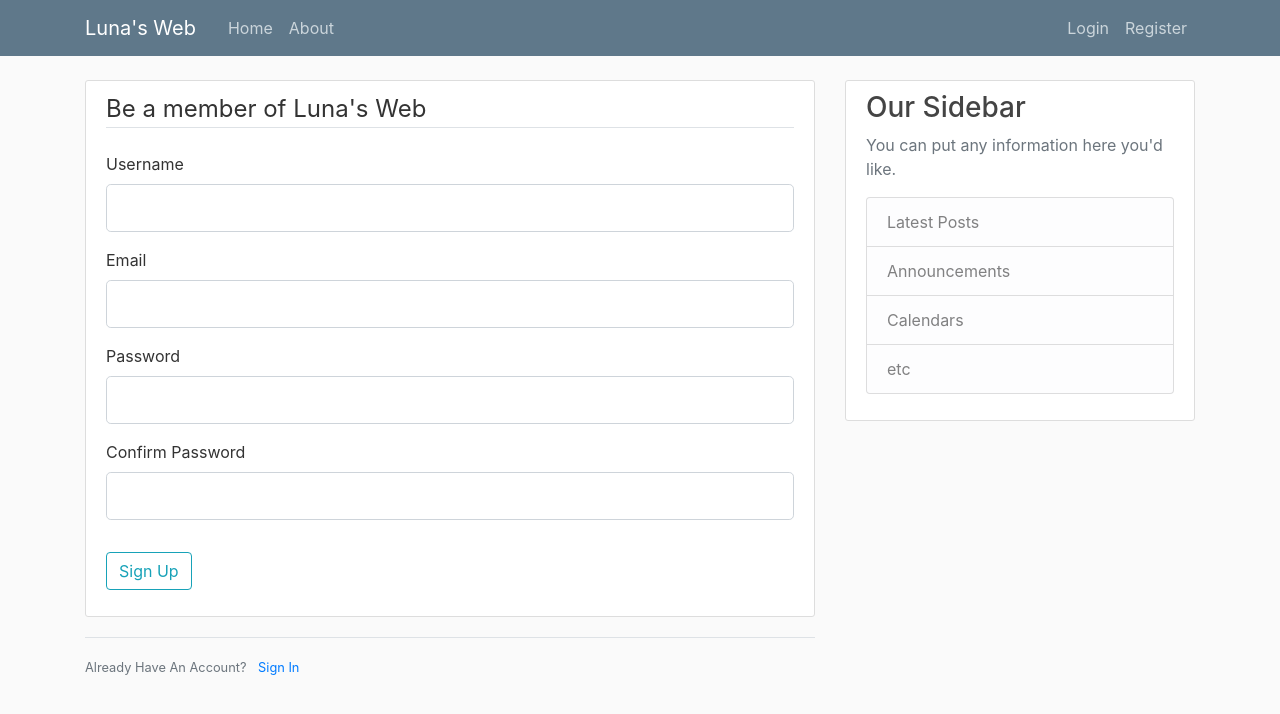
After one commit to JosukeCrazyDiamond/lunaWeb, a Flask app: page /register in a window 1280 px wide. The commit adds this page. Shown: the top 714 px of the page. Run offline with Flask 2, Linux system fonts and the light colour scheme; some libraries are stand-ins or nearby versions.

Commit message:
register function

```diff
--- /dev/null
+++ b/forms.py
@@ -0,0 +1,18 @@
+from flask_wtf import FlaskForm
+from wtforms import StringField, PasswordField,SubmitField,BooleanField
+from wtforms.validators import DataRequired, Length, Email, EqualTo
+
+class RegForm(FlaskForm):
+    # datarequired means it cannot be empty
+    username = StringField('Username', validators=[DataRequired(), Length(min=2, max=20)])
+    email = StringField('Email', validators=[DataRequired(), Email()])
+    password = PasswordField('Password', validators=[DataRequired()])
+    confirm_password = PasswordField('Confirm Password', validators=[DataRequired(), EqualTo('password')])
+    submit = SubmitField('Sign Up')
+
+class LogForm(FlaskForm):
+    # datarequired means it cannot be empty
+    email = StringField('Email', validators=[DataRequired(), Email()])
+    password = PasswordField('Password', validators=[DataRequired()])
+    remember = BooleanField('Remember Me')
+    submit = SubmitField('Login')
--- a/main.py
+++ b/main.py
@@ -1,6 +1,8 @@
-from flask import Flask, render_template, url_for
+from flask import Flask, render_template, url_for,flash,redirect
+from forms import RegForm, LogForm
+app = Flask(__name__)
 
-app = Flask(__name__)
+app.config['SECRET_KEY'] = '11f915b5b49df409af92b1b8817e5a60'
 
 posts = [
     {
@@ -19,7 +21,8 @@ posts = [
 
 
 @app.route('/')
-def hello():
+@app.route('/home')
+def home():
     return render_template('home.html', posts=posts)
 
 
@@ -27,6 +30,18 @@ def hello():
 def about():
     return render_template('about.html', title='about')
 
+@app.route('/register', methods=['GET', 'POST'])
+def register():
+    form = RegForm()
+    if form.validate_on_submit():
+        flash(f'Account created for {form.username.data}!', 'success')
+        return redirect(url_for('home'))
+    return render_template('register.html', title='register', form=form)
+
+@app.route('/login')
+def login():
+    form = LogForm()
+    return render_template('login.html', title='Login', form=form)
 
 if __name__ == '__main__':
     app.run('0.0.0.0', debug=True)
--- a/templates/home.html
+++ b/templates/home.html
@@ -1,5 +1,4 @@
 {% extends "layout.html" %}
-
 {% block content %}
   {% for post in posts %}
        <article class="media content-section">
@@ -13,5 +12,4 @@
           </div>
         </article>
   {% endfor %}
-
 {% endblock content %}
--- a/templates/layout.html
+++ b/templates/layout.html
@@ -39,7 +39,17 @@
    <main role="main" class="container">
       <div class="row">
         <div class="col-md-8">
+            {% with messages = get_flashed_messages(with_categories=true) %}
+            {% if messages %}
+               {% for category, message in messages %}
+                <div class="alert alert-{{ category }}">
+                    {{ message }}
+                </div>
+               {% endfor %}
+            {% endif %}
+            {% endwith %}
           {% block content %}{% endblock %}
+
         </div>
         <div class="col-md-4">
           <div class="content-section">
--- /dev/null
+++ b/templates/register.html
@@ -0,0 +1,87 @@
+{% extends "layout.html" %}
+
+{% block content %}
+    <div class = "content-section">
+
+        <form method = "POST" action = "">
+            {{ form.hidden_tag() }}
+            <fieldset class="form-group">
+                <legend class = "border-bottom mb-4"> Be a member of Luna's Web </legend>
+                <div class = "form-group">
+                    {{ form.username.label(class="form-control-label") }}
+                    {% if form.username.errors %}
+                      {{ form.username(class="form-control form-control-lg is-invalid") }}
+                    <div class = "invalid-feedback">
+                        {% for error in form.username.errors %}
+                           <span>
+                               {{error}}
+                           </span>
+                        {% endfor %}
+                    </div>
+                    {% else %}
+                       {{form.username(class="form-control form-control-lg")}}
+                    {% endif %}
+                </div>
+
+                 <div class = "form-group">
+                    {{ form.email.label(class="form-control-label") }}
+                     {% if form.email.errors %}
+                       {{ form.email(class="form-control form-control-lg is-invalid") }}
+                       <div class = "invalid-feedback">
+                        {% for error in form.email.errors %}
+                           <span>
+                               {{ error }}
+                           </span>
+                        {% endfor %}
+                       </div>
+                    {% else %}
+                       {{form.email(class="form-control form-control-lg")}}
+                    {% endif %}
+                </div>
+
+                <div class = "form-group">
+                    {{ form.password.label(class="form-control-label") }}
+                    {% if form.password.errors %}
+                      {{ form.password(class="form-control form-control-lg is-invalid") }}
+                    <div class = "invalid-feedback">
+                        {% for error in form.password.errors %}
+                           <span>
+                               {{error}}
+                           </span>
+                        {% endfor %}
+                    </div>
+                    {% else %}
+                       {{form.password(class="form-control form-control-lg")}}
+                    {% endif %}
+                </div>
+
+                <div class = "form-group">
+                    {{ form.confirm_password.label(class="form-control-label") }}
+                    {% if form.confirm_password.errors %}
+                      {{ form.confirm_password(class="form-control form-control-lg is-invalid") }}
+                    <div class = "invalid-feedback">
+                        {% for error in form.confirm_password.errors %}
+                           <span>
+                               {{error}}
+                           </span>
+                        {% endfor %}
+                    </div>
+                    {% else %}
+                       {{form.confirm_password(class="form-control form-control-lg")}}
+                    {% endif %}
+                </div>
+            </fieldset>
+
+            <div class = "form-group">
+             {{form.submit(class="btn btn-outline-info") }}
+            </div>
+        </form>
+
+    </div>
+
+  <div class="border-top pt-3">
+      <small class="text-muted">
+          Already Have An Account? <a class="ml-2" href="{{url_for('login')}}">Sign In</a>
+      </small>
+  </div>
+{% endblock content %}
```
Also changed, not shown: templates/login.html (added, +10 -0 lines).
